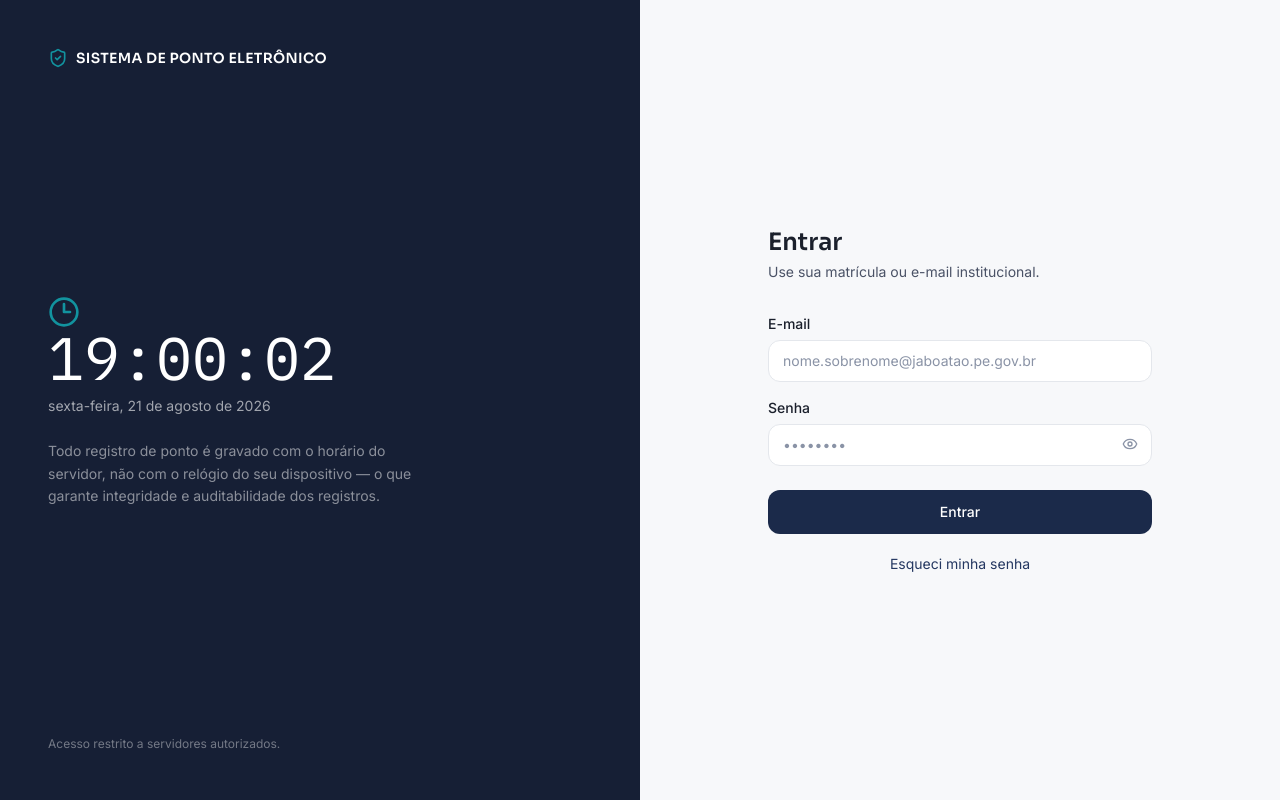
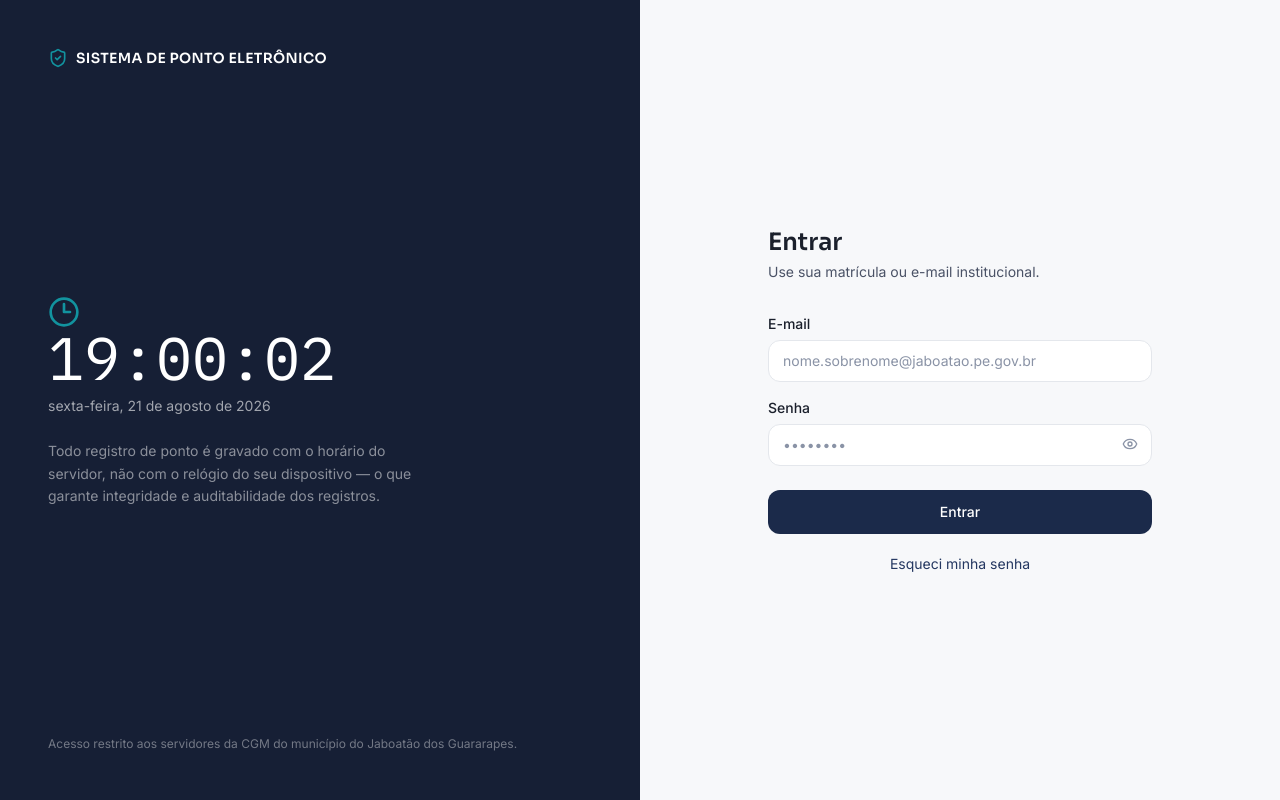
Before and after one commit to AlailsonDev/ponto-eletronico, a Next.js app: page /login in a window 1280 px wide. Built offline with nearby package versions, Linux system fonts and the light colour scheme; no server answers.

Commit message:
alteração de subtítulo na página de login.

```diff
--- a/src/app/(auth)/login/page.tsx
+++ b/src/app/(auth)/login/page.tsx
@@ -103,7 +103,7 @@ export default function LoginPage() {
         </div>
 
         <p className="font-body text-xs text-white/40">
-          Acesso restrito a servidores autorizados.
+          Acesso restrito aos servidores da CGM do município do Jaboatão dos Guararapes.
         </p>
       </div>
 
```
